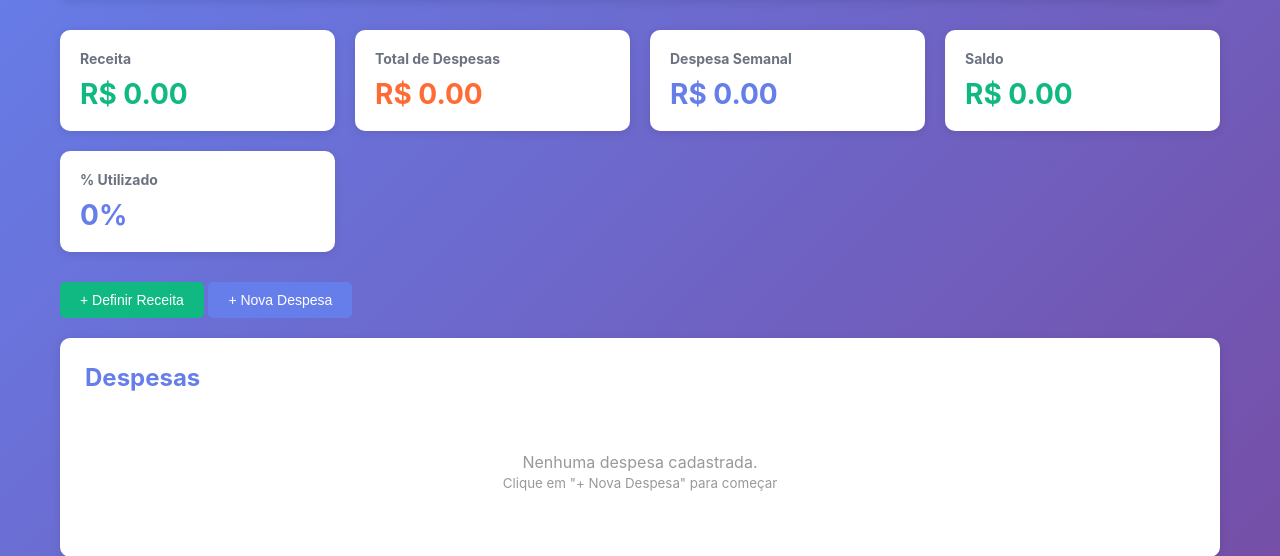
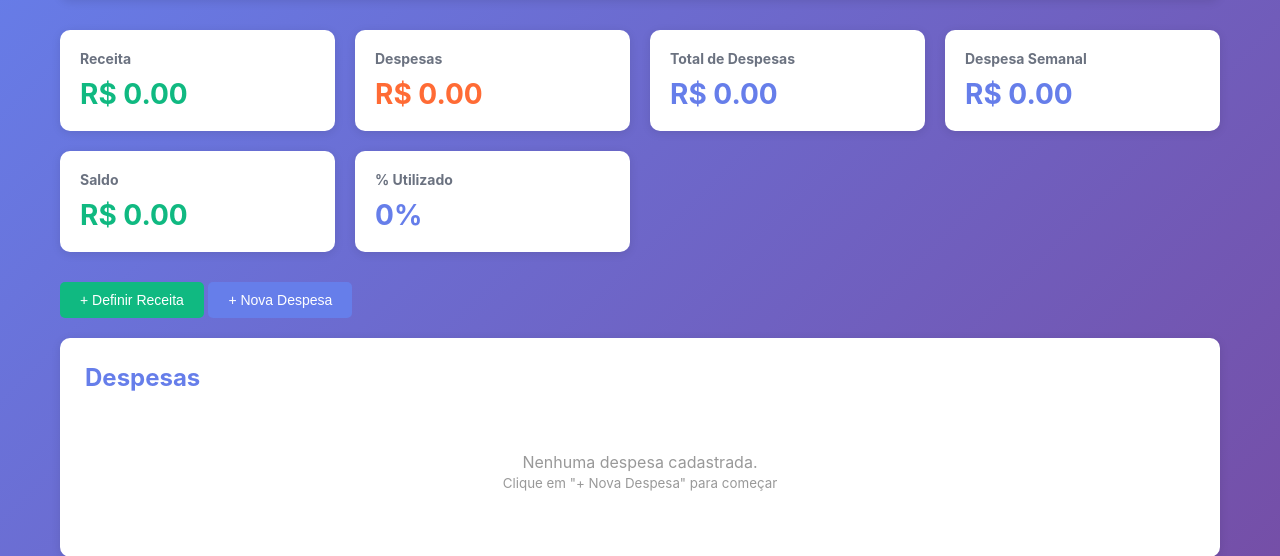
Before and after one commit to Nooby-Oficial/Gest-o-Financeira, a Flask app: page /dashboard in a window 1280 px wide. Shown: the part 94-650 px from the top of the page. Run offline with Flask 3, Linux system fonts and the light colour scheme; the visitor is signed in with stand-in values (Sample User, id 1); data that the repository does not hold is empty; some libraries are stand-ins or nearby versions.

Commit message:
Fix: Despesas mostra soma da coluna Valor/Mês, Total de Despesas mostra coluna Valor Total

```diff
--- a/app.py
+++ b/app.py
@@ -185,6 +185,16 @@ def dashboard():
         total_income = sum(float(income['amount']) for income in incomes)
         total_expenses = sum(float(expense['total_amount']) for expense in expenses)
 
+        # Calculate monthly expenses (sum of Valor/Mês column)
+        total_monthly_expenses = 0
+        for expense in expenses:
+            if expense.get('value_type') == 'individual':
+                # Se for individual, valor mensal é o total_amount
+                total_monthly_expenses += float(expense['total_amount'])
+            else:
+                # Se for total ou None, valor mensal é o installment_value
+                total_monthly_expenses += float(expense['installment_value'])
+
         # Calculate weekly expenses
         total_weekly_expenses = 0
         for expense in expenses:
@@ -201,6 +211,7 @@ def dashboard():
         summary = {
             'total_income': total_income,
             'total_expenses': total_expenses,
+            'total_monthly_expenses': total_monthly_expenses,
             'total_weekly_expenses': total_weekly_expenses,
             'balance': balance,
             'percentage_used': round(percentage_used, 1)
--- a/templates/dashboard.html
+++ b/templates/dashboard.html
@@ -30,10 +30,15 @@
         </div>
 
         <div class="summary-card">
+            <h3>Despesas</h3>
+            <div class="value {% if summary.total_monthly_expenses <= summary.total_income %}value-warning{% else %}value-negative{% endif %}">
+                R$ {{ "%.2f"|format(summary.total_monthly_expenses) }}
+            </div>
+        </div>
+
+        <div class="summary-card">
             <h3>Total de Despesas</h3>
-            <div class="value {% if summary.total_expenses <= summary.total_income %}value-warning{% else %}value-negative{% endif %}">
-                R$ {{ "%.2f"|format(summary.total_expenses) }}
-            </div>
+            <div class="value value-primary">R$ {{ "%.2f"|format(summary.total_expenses) }}</div>
         </div>
 
         <div class="summary-card">
```
